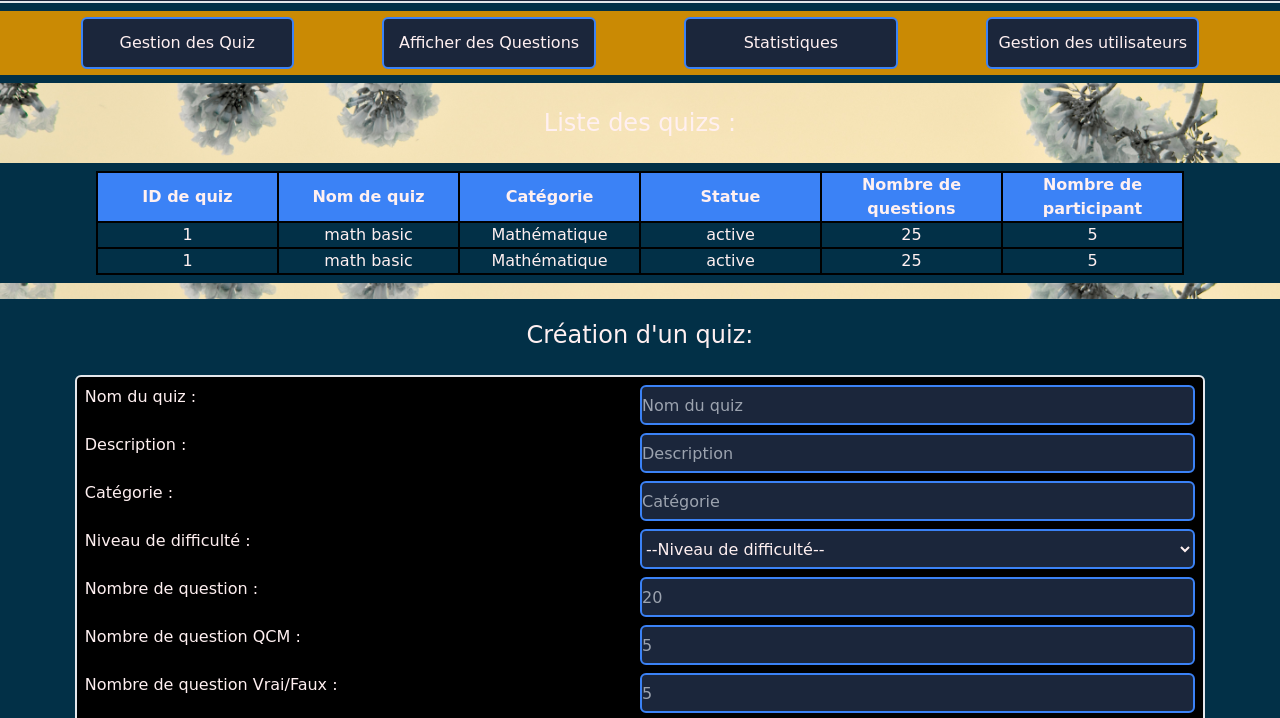
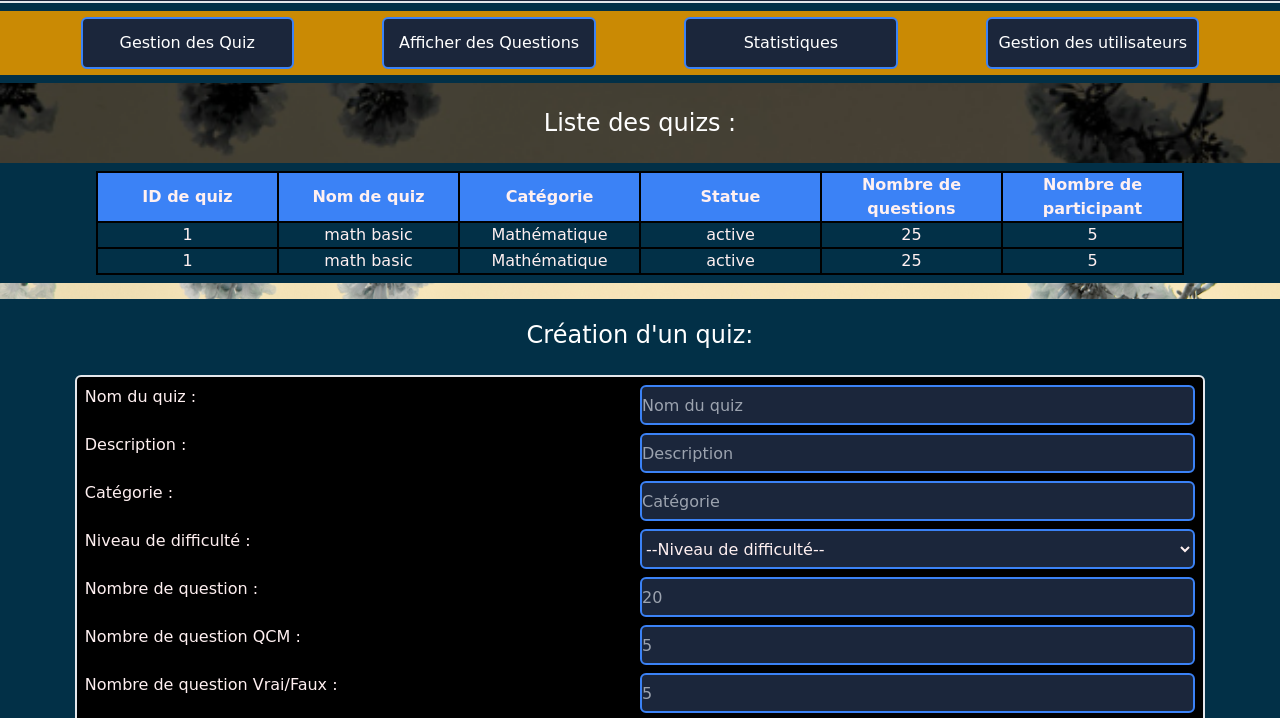
Before and after one commit to bouchramilo/CodeQuiz_WebSite, a website: page public/admin.html in a window 1280 px wide. Both pictures are taken after a click on the button 1164 px from the left and 24 px from the top of the page. Shown: the part 54-772 px from the top of the page. Drawn offline with nearby package versions, Linux system fonts and the light colour scheme.

Commit message:
Dark mode du site 'CodeQuiz'

```diff
--- a/public/admin.html
+++ b/public/admin.html
@@ -138,7 +138,7 @@
 
         <div class="w-full">
             <div class="relative w-full h-20 overflow-hidden">
-                <img src="images/background_.jpg" alt="background home"
+                <img id="bg" src="images/background_.jpg" alt="background home"
                     class="absolute inset-0 w-full h-full object-cover ">
 
                 <div
@@ -195,7 +195,7 @@
     <section class="w-full h-[2vh]  bg-no-repeat bg-cover flex flex-col justify-center items-center  gap-10">
 
         <div class="relative w-full h-screen overflow-hidden">
-            <img src="images/background_.jpg" alt="background home"
+            <img id="bg2" src="images/background_.jpg" alt="background home"
                 class="absolute inset-0 w-full h-full object-cover ">
 
             <div
@@ -310,7 +310,7 @@
     <section class="w-full h-[2vh]  bg-no-repeat bg-cover flex flex-col justify-center items-center  gap-10">
 
         <div class="relative w-full h-screen overflow-hidden">
-            <img src="images/background_.jpg" alt="background home"
+            <img id="bg3" src="images/background_.jpg" alt="background home"
                 class="absolute inset-0 w-full h-full object-cover ">
 
             <div
@@ -418,7 +418,7 @@
     <section class="w-full h-[2vh]  bg-no-repeat bg-cover flex flex-col justify-center items-center  gap-10">
 
         <div class="relative w-full h-screen overflow-hidden">
-            <img src="images/background_.jpg" alt="background home"
+            <img id="bg4" src="images/background_.jpg" alt="background home"
                 class="absolute inset-0 w-full h-full object-cover ">
 
             <div
@@ -505,7 +505,7 @@
     <section class="w-full h-[2vh]  bg-no-repeat bg-cover flex flex-col justify-center items-center  gap-10">
 
         <div class="relative w-full h-screen overflow-hidden">
-            <img src="images/background_.jpg" alt="background home"
+            <img id="bg5" src="images/background_.jpg" alt="background home"
                 class="absolute inset-0 w-full h-full object-cover ">
 
             <div
--- a/public/css/dark.css
+++ b/public/css/dark.css
@@ -8,7 +8,7 @@
 
 
 .light {
-    background-color: #fff0f1;
+    background-color: #fff;
     color: #023047;
 }
 
@@ -30,6 +30,12 @@
 
             }
 
+        }
+    }
+
+    section{
+        h1{
+            color: white;
         }
     }
 
@@ -61,16 +67,6 @@
         }
     }
 
-    section {
-        form {
-            div {
-                div {
-                    background-color: #1b263b;
-                }
 
-            }
-
-        }
-    }
 
 }
--- a/public/js/theme.js
+++ b/public/js/theme.js
@@ -1,36 +1,28 @@
+const imgDark = "images/background_n.png";
+const imgLight = "images/background_.jpg";
+const image = document.getElementById("bg");
+
 // Vérifiez et appliquez le thème enregistré dans le localStorage au chargement de la page
-document.addEventListener('DOMContentLoaded', () => {
-    const currentTheme = localStorage.getItem('theme') || 'light';
-    document.body.classList.add(currentTheme);
+document.addEventListener("DOMContentLoaded", () => {
+  const currentTheme = localStorage.getItem("theme") || "light";
+  document.body.classList.add(currentTheme);
+
+  const imgTheme = localStorage.getItem("imgtheme") || imgLight;
+  image.src = imgTheme;
 });
 
 // Fonction pour basculer entre les thèmes et sauvegarder le choix dans le localStorage
 function Theme() {
-    const body = document.body;
-    if (body.classList.contains('light')) {
-        body.classList.replace('light', 'dark');
-        localStorage.setItem('theme', 'dark');
-    } else {
-        body.classList.replace('dark', 'light');
-        localStorage.setItem('theme', 'light');
-    }
+  const body = document.body;
+  if (body.classList.contains("light")) {
+    body.classList.replace("light", "dark");
+    image.src = imgDark; // Nouvelle image
+    localStorage.setItem("theme", "dark");
+    localStorage.setItem("imgtheme", imgDark);
+  } else {
+    body.classList.replace("dark", "light");
+    image.src = imgLight; // Revenir à l'image initiale
+    localStorage.setItem("theme", "light");
+    localStorage.setItem("imgtheme", imgLight);
+  }
 }
-
-// const body =document.querySelector("body");
-// const button = document.querySelector("theme");
-
-// if( localStorage.getItem("theme")){
-//     body.className += localStorage.getItem("theme");
-// }
-
-// button.addEventListener("click" , () => {
-//     if(localStorage.getItem("theme") === "dark" ){
-//         localStorage.removeItem("theme");
-//         body.classList = "" ;
-
-//     }
-//     else{
-//         localStorage.setItem("theme" , "dark");
-//         body.className = "dark" ;
-//     }
-// })
```
Also changed, not shown: public/admin_2.html (+1 -1 lines), public/index.html (+3 -3 lines), public/resultat.html (+15 -1 lines).
